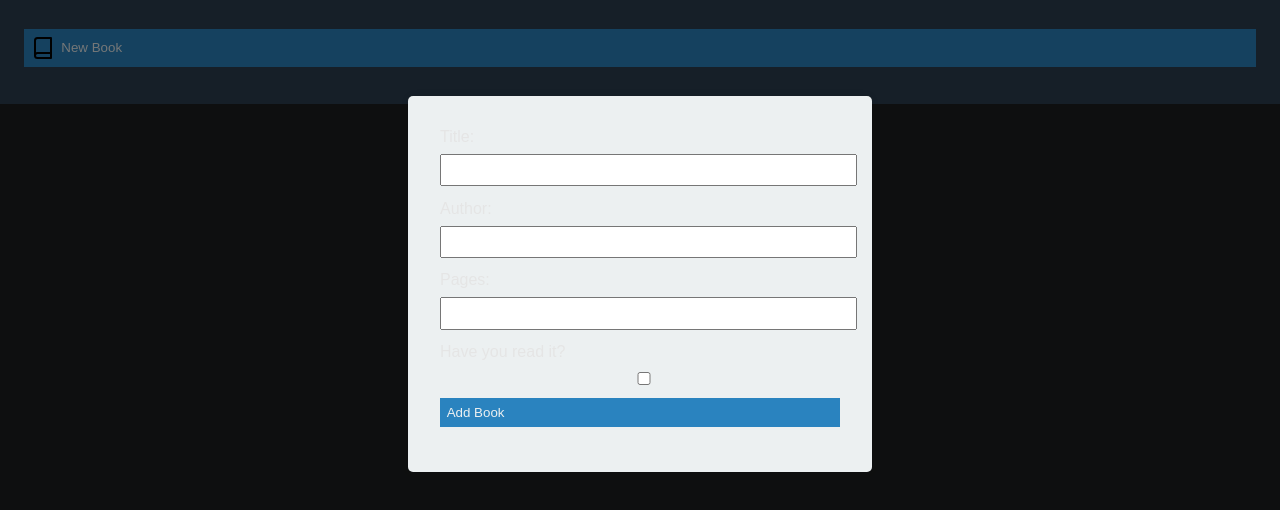
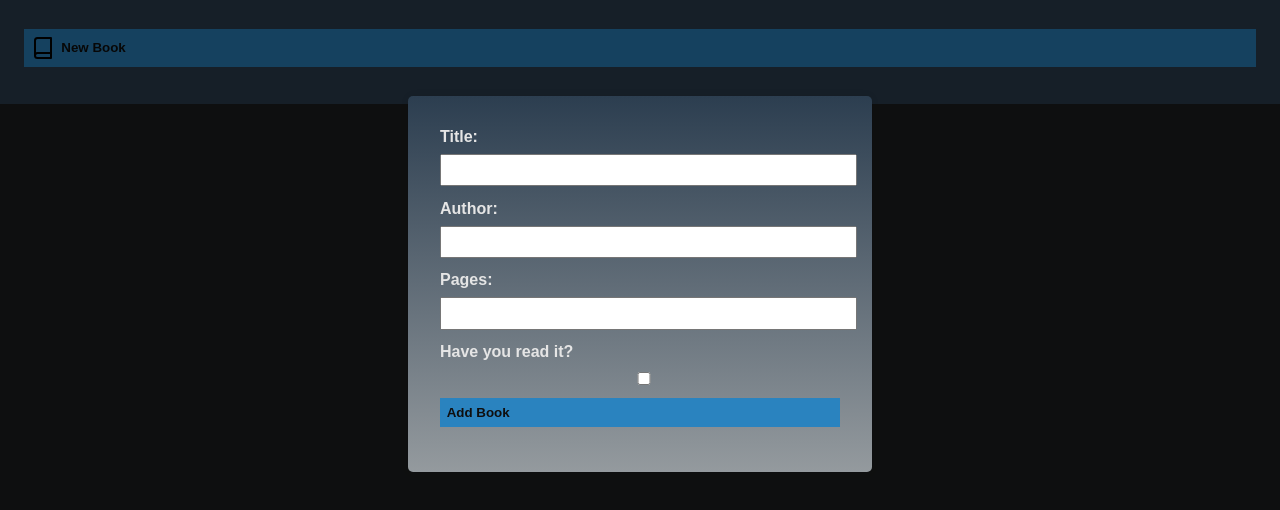
Before and after one commit to Alpattex/Library, a plain HTML site: page index.html in a window 1280 px wide. Both pictures are taken after a click on the button "New Book". Shown: the part 116-626 px from the top of the page. Drawn offline with Linux system fonts and the light colour scheme.

Commit message:
Edit Pop Up Window Style Choices

```diff
--- a/styles.css
+++ b/styles.css
@@ -81,7 +81,7 @@ input {
 }
 
 form {
-    background-color: #ECF0F1;
+    background: linear-gradient(to top, #949a9e, #2c3e50);
     padding: 2em;
     border-radius: 5px;
     max-width: 400px;
@@ -92,6 +92,7 @@ form {
 label {
     display: block;
     margin-bottom: 0.5em;
+    font-weight: bold;
 }
 
 input,
@@ -99,4 +100,6 @@ button {
     width: 100%;
     padding: 0.5em;
     margin-bottom: 1em;
+    font-weight: bold;
+    color: #0f0e0e;
 }
```
